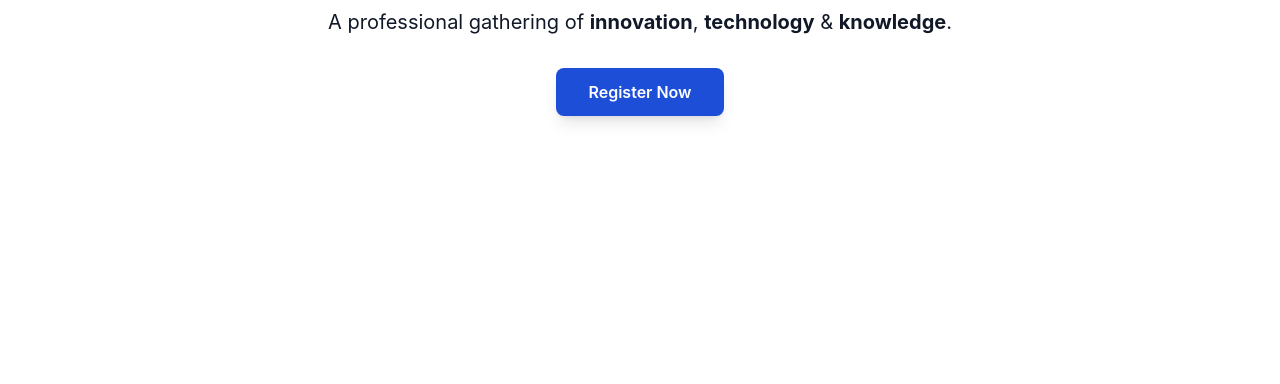
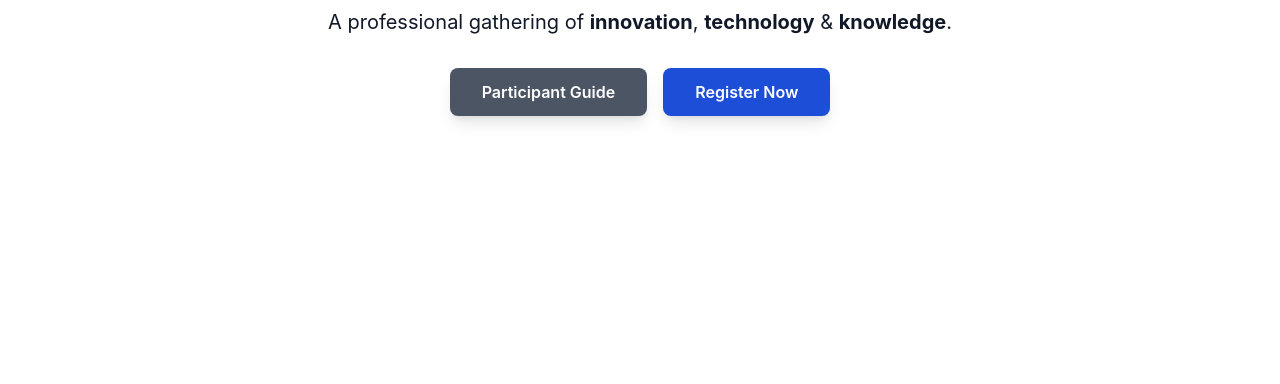
Before and after one commit to kishore045/ULTRIZ-2K25, a plain HTML site: page index.html in a window 1280 px wide. Shown: the part 416-800 px from the top of the page. Drawn offline with nearby package versions, Linux system fonts and the light colour scheme.

Commit message:
first commit

```diff
--- a/index.html
+++ b/index.html
@@ -123,8 +123,13 @@
         <p id="hero-subtitle" class="fade-up-initial text-base md:text-xl mb-8 max-w-2xl" style="transition-delay: 0.5s;">
             A professional gathering of <span class="font-bold">innovation</span>, <span class="font-bold">technology</span> & <span class="font-bold">knowledge</span>.
         </p>
-        <div class="transition duration-300 hover:scale-105">
-            <a href="#register" class="inline-block bg-primary-blue text-white font-semibold rounded-lg px-8 py-3 text-base shadow-lg hover:bg-blue-800 transition duration-300">
+        <div class="flex space-x-4 transition duration-300">
+            <!-- New Participant Guide Button -->
+            <a href="PARTICIPATE GUIDE.pdf" target="_blank" rel="noopener noreferrer" class="inline-block bg-gray-600 text-white font-semibold rounded-lg px-8 py-3 text-base shadow-lg hover:bg-gray-700 transition duration-300 hover:scale-105">
+                Participant Guide
+            </a>
+            <!-- Register Now Button -->
+            <a href="#register" class="inline-block bg-primary-blue text-white font-semibold rounded-lg px-8 py-3 text-base shadow-lg hover:bg-blue-800 transition duration-300 hover:scale-105">
                 Register Now
             </a>
         </div>
@@ -477,7 +482,7 @@
         <div class="max-w-lg mx-auto bg-gray-100 p-8 rounded-xl shadow-2xl text-center fade-up-initial" style="transition-delay: 0.2s;">
             <p class="mb-6 text-gray-700 text-lg font-medium">Fill your details in the Google Form to secure your spot!</p>
             <a
-                href="https://docs.google.com/forms/d/e/1FAIpQLSej0JRWUDCk3Q8YwMhZATh-C3N9YP2UmyLoJs71WcYys_VzBA/viewform?usp=dialog"
+                href="https://forms.gle/YOUR_GOOGLE_FORM_LINK"
                 target="_blank"
                 rel="noopener noreferrer"
                 class="inline-block bg-primary-blue text-white font-semibold rounded-lg py-3 px-6 text-base shadow-md transition duration-300 hover:bg-blue-800 hover:scale-[1.02]"
@@ -533,7 +538,7 @@
 
     <!-- Footer -->
     <footer id="footer" class="py-6 text-center bg-gray-900 text-white">
-        <p class="text-sm">© 2025 Symposium | Organized by Our College</p>
+        <p class="text-sm">© 2025 ULTRIZ-2K25 | Organized by Our College</p>
     </footer>
 
     <!-- JavaScript for Animations (Intersection Observer) -->
```
Also changed, not shown: 1 other file.
